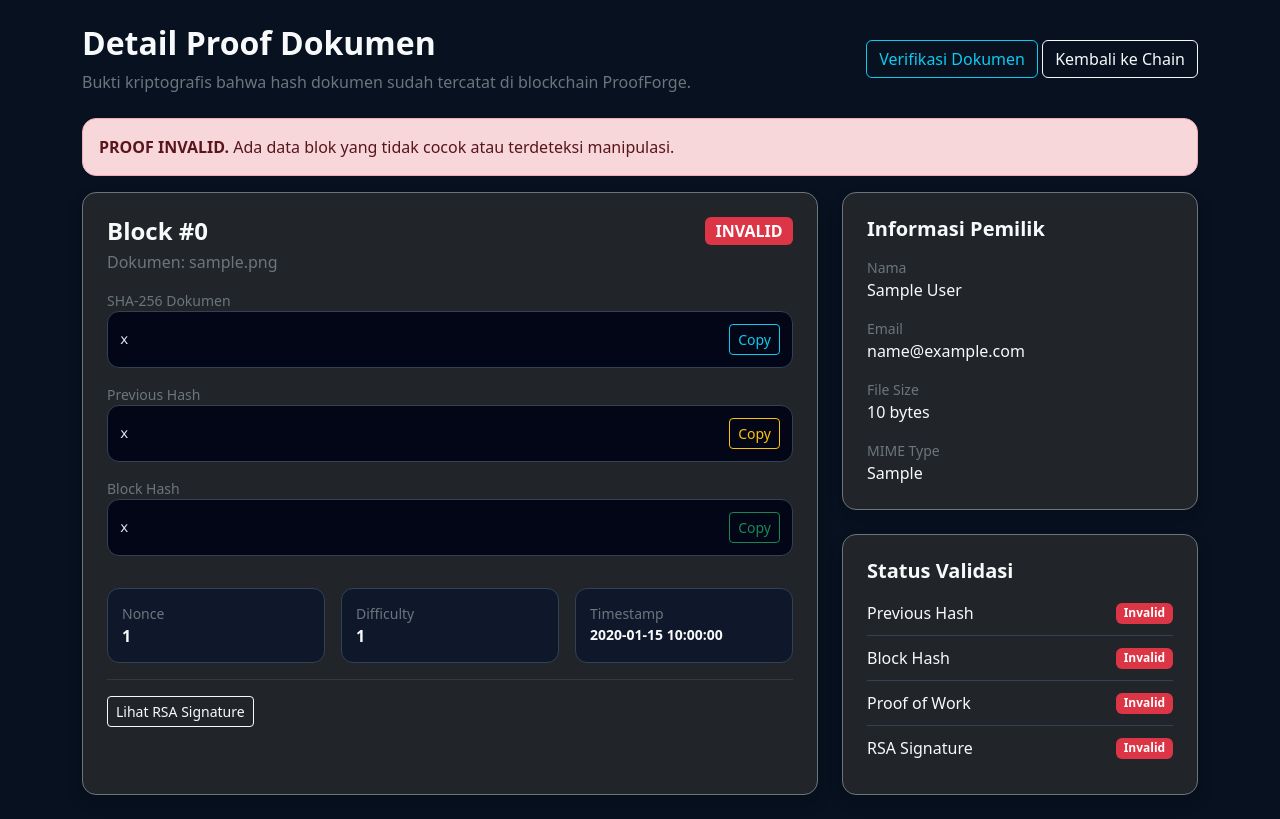
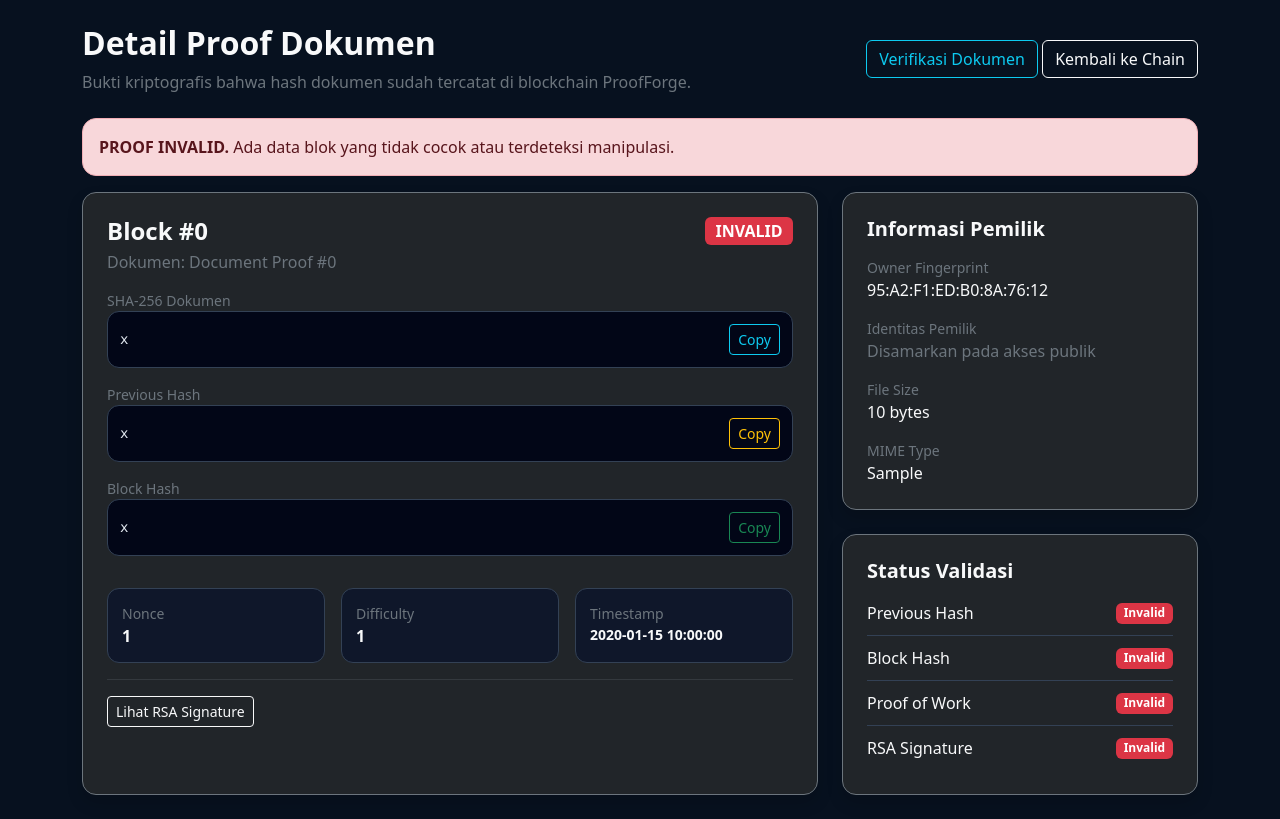
Before and after one commit to novaladriann/proofforge, a Flask app: page /documents/proof/0 in a window 1280 px wide. Shown: the part 57-876 px from the top of the page. Run offline with Flask 3, Linux system fonts and the light colour scheme; tables that the repository leaves empty hold one stand-in row (values such as "Sample post").

Commit message:
Modul 7: Privacy Hardening Public Chain & API

```diff
--- a/app/crypto/blockchain.py
+++ b/app/crypto/blockchain.py
@@ -148,6 +148,7 @@ def validate_chain_integrity(blocks):
             "block_valid": block_valid,
             "owner_name": block.get("owner_name"),
             "owner_email": block.get("owner_email"),
+            "owner_fingerprint": block.get("owner_fingerprint"),
             "timestamp": block["timestamp"]
         })
 
--- a/app/crypto/hash_utils.py
+++ b/app/crypto/hash_utils.py
@@ -1,4 +1,26 @@
 import hashlib
+
 
 def calculate_sha256_from_bytes(file_bytes: bytes) -> str:
     return hashlib.sha256(file_bytes).hexdigest()
+
+
+def generate_fingerprint_from_text(text: str, length: int = 16) -> str:
+    """
+    Membuat fingerprint pendek dari public key / teks.
+    Digunakan agar public chain tidak menampilkan nama dan email pemilik.
+    """
+    digest = hashlib.sha256(text.encode("utf-8")).hexdigest().upper()
+    short_digest = digest[:length]
+
+    return ":".join(
+        short_digest[i:i + 2]
+        for i in range(0, len(short_digest), 2)
+    )
+
+
+def make_public_document_label(block_index: int) -> str:
+    """
+    Label publik agar nama file asli tidak terbuka di public chain/API.
+    """
+    return f"Document Proof #{block_index}"
--- a/app/documents/routes.py
+++ b/app/documents/routes.py
@@ -4,7 +4,11 @@ from werkzeug.utils import secure_filename
 from werkzeug.security import check_password_hash
 
 from app.db import get_db_connection
-from app.crypto.hash_utils import calculate_sha256_from_bytes
+from app.crypto.hash_utils import (
+    calculate_sha256_from_bytes,
+    generate_fingerprint_from_text,
+    make_public_document_label
+)
 from app.crypto.key_manager import load_private_key
 from app.crypto.blockchain import mine_block, sign_block_hash, validate_chain_integrity
 documents_bp = Blueprint("documents", __name__, url_prefix="/documents")
@@ -12,7 +16,20 @@ documents_bp = Blueprint("documents", __name__, url_prefix="/documents")
 
 def login_required():
     return "user_id" in session
+def attach_public_privacy_fields(block):
+    """
+    Menambahkan field publik yang aman untuk ditampilkan.
+    Tidak membuka nama, email, atau nama file asli.
+    """
+    if not block:
+        return block
 
+    public_key_pem = block.get("public_key_pem", "")
+
+    block["owner_fingerprint"] = generate_fingerprint_from_text(public_key_pem)
+    block["public_document_label"] = make_public_document_label(block["block_index"])
+
+    return block
 
 def get_next_block_data(cursor):
     """
@@ -265,6 +282,9 @@ def chain():
     cursor.close()
     conn.close()
 
+    for block in blocks:
+        attach_public_privacy_fields(block)
+
     validation = validate_chain_integrity(blocks)
     validation_map = {
         int(item["block_index"]): item
@@ -311,6 +331,13 @@ def proof_detail(block_index):
         flash("Proof tidak ditemukan.", "danger")
         return redirect(url_for("documents.chain"))
 
+    attach_public_privacy_fields(block)
+
+    can_view_private = (
+        "user_id" in session and
+        int(session["user_id"]) == int(block["created_by"])
+    )
+
     cursor.execute(
         """
         SELECT
@@ -330,6 +357,9 @@ def proof_detail(block_index):
     cursor.close()
     conn.close()
 
+    for item in all_blocks:
+        attach_public_privacy_fields(item)
+
     validation = validate_chain_integrity(all_blocks)
     validation_map = {
         int(item["block_index"]): item
@@ -342,31 +372,9 @@ def proof_detail(block_index):
         "proof_detail.html",
         block=block,
         proof_status=proof_status,
-        validation=validation
+        validation=validation,
+        can_view_private=can_view_private
     )
-    conn = get_db_connection()
-    cursor = conn.cursor(dictionary=True)
-
-    cursor.execute(
-        """
-        SELECT
-            b.*,
-            d.original_filename,
-            u.name AS owner_name,
-            u.email AS owner_email
-        FROM blocks b
-        LEFT JOIN documents d ON b.id_document = d.id_document
-        JOIN users u ON b.created_by = u.id_user
-        ORDER BY b.block_index ASC
-        """
-    )
-
-    blocks = cursor.fetchall()
-
-    cursor.close()
-    conn.close()
-
-    return render_template("chain.html", blocks=blocks)
 
 @documents_bp.route("/verify", methods=["GET", "POST"])
 def verify_document():
@@ -399,17 +407,22 @@ def verify_document():
                 d.mime_type,
                 d.uploaded_at,
                 u.name AS owner_name,
-                u.email AS owner_email
+                u.email AS owner_email,
+                k.public_key_pem
             FROM blocks b
             LEFT JOIN documents d ON b.id_document = d.id_document
             JOIN users u ON b.created_by = u.id_user
+            JOIN user_keys k ON u.id_user = k.id_user
             WHERE b.document_hash = %s
             LIMIT 1
+
             """,
             (document_hash,)
         )
 
         block = cursor.fetchone()
+        if block:
+            attach_public_privacy_fields(block)
 
         cursor.close()
         conn.close()
@@ -454,8 +467,11 @@ def validate_chain():
 
     blocks = cursor.fetchall()
 
+
     cursor.close()
     conn.close()
+    for block in blocks:
+        attach_public_privacy_fields(block)
 
     validation = validate_chain_integrity(blocks)
 
--- a/app/templates/chain.html
+++ b/app/templates/chain.html
@@ -52,7 +52,7 @@
                             </div>
 
                             <p class="text-secondary mb-0 mt-1">
-                                {{ block.original_filename }} · Owner: {{ block.owner_name }}
+                                {{ block.public_document_label }} · Owner Fingerprint: {{ block.owner_fingerprint }}
                             </p>
                         </div>
 
--- a/app/templates/proof_detail.html
+++ b/app/templates/proof_detail.html
@@ -1,21 +1,13 @@
-{% extends "base.html" %}
-
-{% block content %}
+{% extends "base.html" %} {% block content %}
 <div class="d-flex justify-content-between align-items-center mb-4">
   <div>
     <h2 class="fw-bold">Detail Proof Dokumen</h2>
-        <p class="text-secondary mb-0">
-            Bukti kriptografis bahwa hash dokumen sudah tercatat di blockchain ProofForge.
-        </p>
+    <p class="text-secondary mb-0">Bukti kriptografis bahwa hash dokumen sudah tercatat di blockchain ProofForge.</p>
   </div>
 
   <div>
-        <a href="{{ url_for('documents.verify_document') }}" class="btn btn-outline-info">
-            Verifikasi Dokumen
-        </a>
-        <a href="{{ url_for('documents.chain') }}" class="btn btn-outline-light">
-            Kembali ke Chain
-        </a>
+    <a href="{{ url_for('documents.verify_document') }}" class="btn btn-outline-info"> Verifikasi Dokumen </a>
+    <a href="{{ url_for('documents.chain') }}" class="btn btn-outline-light"> Kembali ke Chain </a>
   </div>
 </div>
 
@@ -38,9 +30,7 @@
         <div class="d-flex justify-content-between align-items-start mb-3">
           <div>
             <h4 class="fw-bold mb-1">Block #{{ block.block_index }}</h4>
-                        <p class="text-secondary mb-0">
-                            Dokumen: {{ block.original_filename }}
-                        </p>
+            <p class="text-secondary mb-0">Dokumen: {% if can_view_private %} {{ block.original_filename }} {% else %} {{ block.public_document_label }} {% endif %}</p>
           </div>
 
           {% if proof_status and proof_status.block_valid %}
@@ -54,11 +44,7 @@
           <div class="text-secondary small">SHA-256 Dokumen</div>
           <div class="hash-box">
             <code>{{ block.document_hash }}</code>
-                        <button class="btn btn-sm btn-outline-info"
-                                data-copy="{{ block.document_hash }}"
-                                onclick="copyHash(this)">
-                            Copy
-                        </button>
+            <button class="btn btn-sm btn-outline-info" data-copy="{{ block.document_hash }}" onclick="copyHash(this)">Copy</button>
           </div>
         </div>
 
@@ -66,11 +52,7 @@
           <div class="text-secondary small">Previous Hash</div>
           <div class="hash-box">
             <code>{{ block.previous_hash }}</code>
-                        <button class="btn btn-sm btn-outline-warning"
-                                data-copy="{{ block.previous_hash }}"
-                                onclick="copyHash(this)">
-                            Copy
-                        </button>
+            <button class="btn btn-sm btn-outline-warning" data-copy="{{ block.previous_hash }}" onclick="copyHash(this)">Copy</button>
           </div>
         </div>
 
@@ -78,11 +60,7 @@
           <div class="text-secondary small">Block Hash</div>
           <div class="hash-box">
             <code>{{ block.block_hash }}</code>
-                        <button class="btn btn-sm btn-outline-success"
-                                data-copy="{{ block.block_hash }}"
-                                onclick="copyHash(this)">
-                            Copy
-                        </button>
+            <button class="btn btn-sm btn-outline-success" data-copy="{{ block.block_hash }}" onclick="copyHash(this)">Copy</button>
           </div>
         </div>
 
@@ -109,23 +87,14 @@
           </div>
         </div>
 
-                <hr class="border-secondary">
+        <hr class="border-secondary" />
 
-                <button class="btn btn-sm btn-outline-light"
-                        type="button"
-                        data-bs-toggle="collapse"
-                        data-bs-target="#signatureBox">
-                    Lihat RSA Signature
-                </button>
+        <button class="btn btn-sm btn-outline-light" type="button" data-bs-toggle="collapse" data-bs-target="#signatureBox">Lihat RSA Signature</button>
 
         <div class="collapse mt-3" id="signatureBox">
           <div class="hash-box">
             <code>{{ block.owner_signature }}</code>
-                        <button class="btn btn-sm btn-outline-light"
-                                data-copy="{{ block.owner_signature }}"
-                                onclick="copyHash(this)">
-                            Copy
-                        </button>
+            <button class="btn btn-sm btn-outline-light" data-copy="{{ block.owner_signature }}" onclick="copyHash(this)">Copy</button>
           </div>
         </div>
       </div>
@@ -137,6 +106,7 @@
       <div class="card-body p-4">
         <h5 class="fw-bold">Informasi Pemilik</h5>
 
+        {% if can_view_private %}
         <div class="mt-3">
           <div class="text-secondary small">Nama</div>
           <div>{{ block.owner_name }}</div>
@@ -146,6 +116,17 @@
           <div class="text-secondary small">Email</div>
           <div>{{ block.owner_email }}</div>
         </div>
+        {% else %}
+        <div class="mt-3">
+          <div class="text-secondary small">Owner Fingerprint</div>
+          <div>{{ block.owner_fingerprint }}</div>
+        </div>
+
+        <div class="mt-3">
+          <div class="text-secondary small">Identitas Pemilik</div>
+          <div class="text-secondary">Disamarkan pada akses publik</div>
+        </div>
+        {% endif %}
 
         <div class="mt-3">
           <div class="text-secondary small">File Size</div>
@@ -200,9 +181,7 @@
           {% endif %}
         </div>
         {% else %}
-                    <p class="text-secondary mb-0">
-                        Status validasi tidak tersedia.
-                    </p>
+        <p class="text-secondary mb-0">Status validasi tidak tersedia.</p>
         {% endif %}
       </div>
     </div>
```
Also changed, not shown: app/api/routes.py (+29 -44 lines), app/templates/chain_validation.html (+8 -24 lines), app/templates/verify_document.html (+16 -41 lines). Lines whose indentation alone changed are shown as unchanged.
